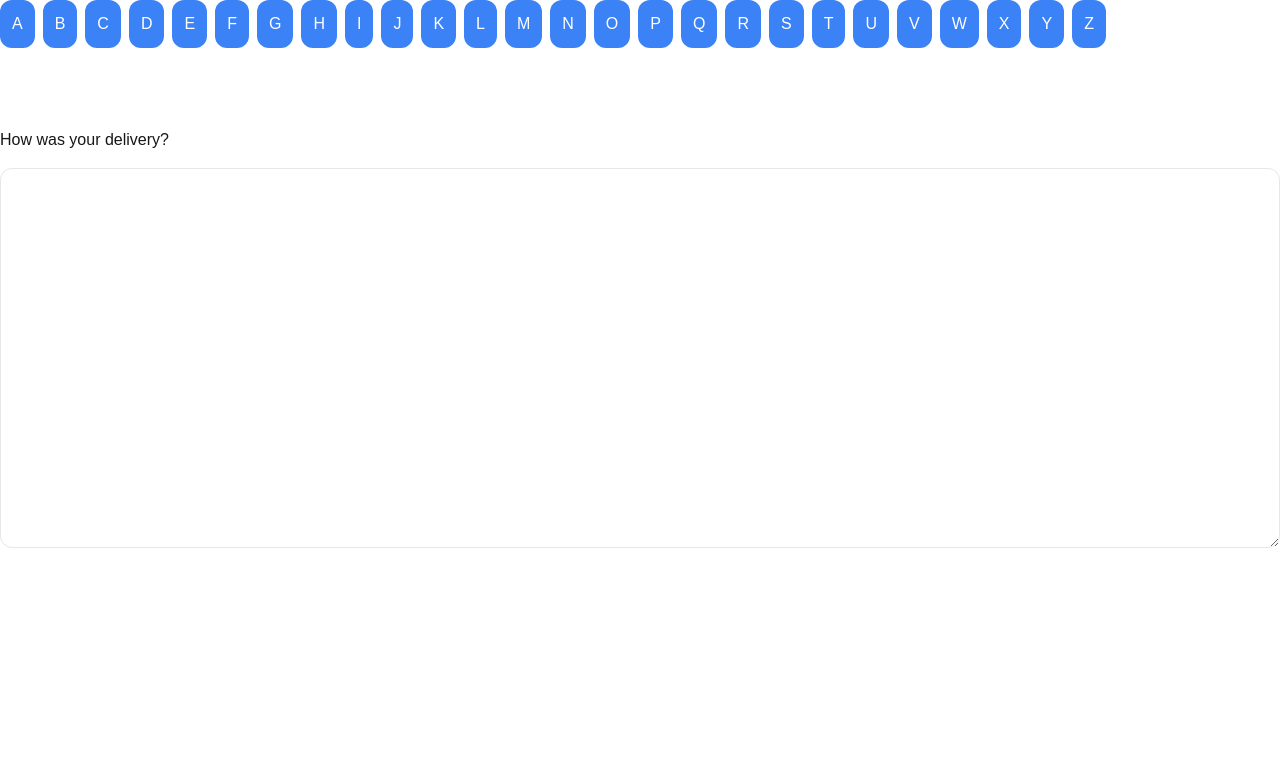
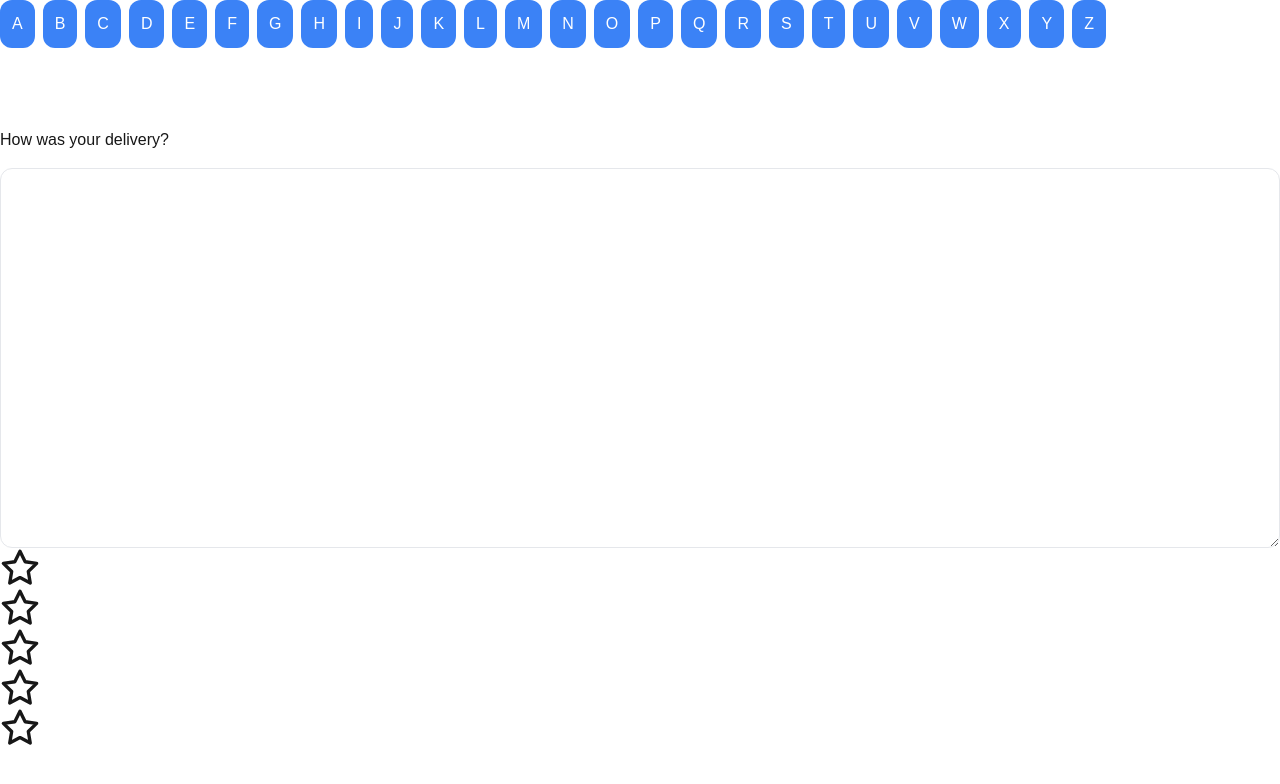
Before and after one commit to marjak93/bad-ui-battle, a Next.js app: page /homepage in a window 1280 px wide. Shown: the top 784 px of the page. Built offline with nearby package versions, Linux system fonts and the light colour scheme.

Commit message:
Fix the shit

```diff
--- a/src/app/homepage/page.tsx
+++ b/src/app/homepage/page.tsx
@@ -1,9 +1,11 @@
 import { DragDropForm } from "@/components/DragDropForm";
+import { Rating } from "@/components/Rating";
 
 export default function HomePage() {
   return (
     <>
       <DragDropForm />
+      <Rating />
     </>
   );
 }
--- /dev/null
+++ b/src/components/Rating.tsx
@@ -0,0 +1,68 @@
+"use client";
+
+import { motion } from "framer-motion";
+import { useState } from "react";
+import { Star } from "./Star";
+
+interface InputProps {
+  n: number;
+  isFilled: boolean;
+  onChange: (n: number) => void;
+}
+
+interface StarsProps {
+  amount: number;
+  rating: number;
+  onChange: (n: number) => void;
+}
+
+const Input = ({ n, isFilled, onChange }: InputProps) => {
+  return (
+    <>
+      <input
+        type="radio"
+        name="rating"
+        id={`rating-${n}`}
+        className="sr-only"
+        onChange={() => onChange(n)}
+      />
+      <Star isFilled={isFilled} />
+    </>
+  );
+};
+
+const Stars = ({ amount, rating, onChange }: StarsProps) => {
+  return (
+    <div>
+      {[...Array(amount)].map((_, i) => (
+        <label key={i} htmlFor={`rating-${i + 1}`}>
+          <Input n={i + 1} isFilled={i < rating} onChange={onChange} />
+        </label>
+      ))}
+    </div>
+  );
+};
+
+export const Rating = () => {
+  const [diff, setDiff] = useState(0);
+  const [rating, setRating] = useState(0);
+
+  const handleChange = (value: number) => {
+    setDiff(5 - value);
+
+    setTimeout(() => {
+      setRating(5);
+    }, 200);
+
+    setTimeout(() => {
+      setDiff(0);
+      setRating(5);
+    }, 500);
+  };
+  return (
+    <motion.div animate={{ x: -40 * diff }}>
+      <Stars amount={5} rating={rating} onChange={handleChange} />
+      {rating > 0 && <p>Thank you for 5 stars!</p>}
+    </motion.div>
+  );
+};
--- /dev/null
+++ b/src/components/Star.tsx
@@ -0,0 +1,36 @@
+interface StarProps {
+  isFilled?: boolean;
+}
+
+export const Star = ({ isFilled }: StarProps) => {
+  if (isFilled) {
+    return (
+      <svg
+        xmlns="http://www.w3.org/2000/svg"
+        width="40"
+        height="40"
+        viewBox="0 0 24 24"
+        fill="currentColor"
+      >
+        <path stroke="none" d="M0 0h24v24H0z" fill="none" />
+        <path d="M8.243 7.34l-6.38 .925l-.113 .023a1 1 0 0 0 -.44 1.684l4.622 4.499l-1.09 6.355l-.013 .11a1 1 0 0 0 1.464 .944l5.706 -3l5.693 3l.1 .046a1 1 0 0 0 1.352 -1.1l-1.091 -6.355l4.624 -4.5l.078 -.085a1 1 0 0 0 -.633 -1.62l-6.38 -.926l-2.852 -5.78a1 1 0 0 0 -1.794 0l-2.853 5.78z" />
+      </svg>
+    );
+  }
+  return (
+    <svg
+      xmlns="http://www.w3.org/2000/svg"
+      width="40"
+      height="40"
+      viewBox="0 0 24 24"
+      fill="none"
+      stroke="currentColor"
+      strokeWidth="2"
+      strokeLinecap="round"
+      strokeLinejoin="round"
+    >
+      <path stroke="none" d="M0 0h24v24H0z" fill="none" />
+      <path d="M12 17.75l-6.172 3.245l1.179 -6.873l-5 -4.867l6.9 -1l3.086 -6.253l3.086 6.253l6.9 1l-5 4.867l1.179 6.873z" />
+    </svg>
+  );
+};
```
